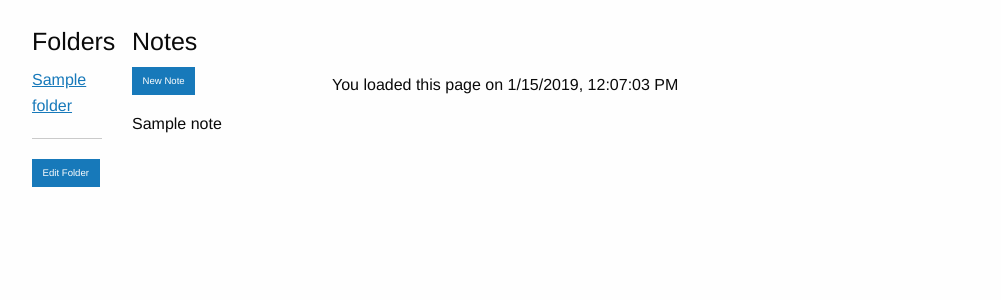
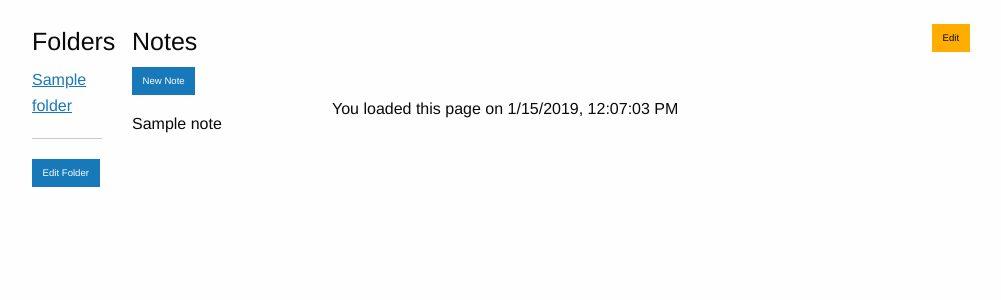
Before and after one commit to asommer70/strangway, a Django app: a page that uses notes/templates/notes/folder_detail.html in a window 1280 px wide. Shown: the part 55-355 px from the top of the page, without its empty margins (23-1024 px from the left). Run offline with Django 3.2, Linux system fonts and the light colour scheme; a user stored in the database is signed in; tables that the repository leaves empty hold one stand-in row (values such as "Sample post"); some libraries are stand-ins or nearby versions.

Commit message:
Working on editing Note.

```diff
--- a/notes/templates/notes/folder_detail.html
+++ b/notes/templates/notes/folder_detail.html
@@ -37,17 +37,26 @@
     <a class="button tiny" href="{% url 'notes:create' %}">New Note</a>
 
     <ul class="notes no-bullet">
-      {% for note in active_folder.note_set.all %}
-        <li class="note-name">{{note.name}}</li>
-      {% endfor %}
+        <li class="note-name" v-for="note in notes" @click="setNote(note)">
+          ${note.name}
+        </li>
     </ul>
   </div>
 
-  <div class="columns large-7">
+  <div class="columns large-6">
     <br><br>
     <div id="note">
+      <div class="note-content">
+        ${note.name}
+        <br/>
+        ${note.content}
+      </div>
       <p>${message}</p>
     </div>
+  </div>
+
+  <div class="columns large-1">
+    <a :href="`/notes/${note.id}/edit`" class="button tiny warning">Edit ${note.name}</a>
   </div>
 </div>
 
@@ -60,8 +69,10 @@
     el: '#app',
     delimiters: ['${', '}'],
     data: {
-      message: 'You loaded this page on ' + new Date().toLocaleString()
+      message: 'You loaded this page on ' + new Date().toLocaleString(),
+      note: {}
     },
+
     computed: {
       notes: function() {
         return [
@@ -76,6 +87,13 @@
           {% endfor %}
         ];
       },
+    },
+
+    methods: {
+      setNote: function(note) {
+        this.note = note;
+        console.log('this.note:', this.note);
+      }
     }
   });
 </script>
--- a/notes/templates/notes/note_form.html
+++ b/notes/templates/notes/note_form.html
@@ -1,12 +1,12 @@
 {% extends 'layout.html' %}
 
-{% block title %}New Note{% endblock %}
+{% block title %}{% if form.instance.pk %}Edit Note{% else %}New Note{% endif %}{% endblock %}
 
 {% block body %}
 
 <div class="row">
   <div class="columns large-5">
-    <h1>New Note</h1>
+    <h1>{% if form.instance.pk %}Edit {{form.instance.name}}{% else %}New Note{% endif %}</h1>
 
     <form class=""  method="post">
       {% csrf_token %}
--- a/notes/urls.py
+++ b/notes/urls.py
@@ -7,7 +7,7 @@
     path('folder/<slug:slug>', views.FolderNotesView.as_view(), name='folder'),
      path('folder/<slug:slug>/delete', views.FolderDeleteView.as_view(), name='delete_folder'),
     path('create', views.NoteCreateView.as_view(), name='create'),
-    # path('<int:pk>/edit', views.PhotoUpdateView.as_view(), name='update'),
+    path('<int:pk>/edit', views.NoteUpdateView.as_view(), name='update'),
     # path('<int:pk>/delete', views.PhotoDeleteView.as_view(), name='delete'),
 
     path('api', views.ListCreateNote.as_view(), name="notes"),
--- a/notes/views.py
+++ b/notes/views.py
@@ -47,6 +47,21 @@
 
         return render(request, self.template_name, {'form': form})
 
+
+
+class NoteUpdateView(LoginRequiredMixin, SuccessMessageMixin, UpdateView):
+    fields = ['name', 'content', 'folder']
+    model = Note
+    success_message = "Note updated."
+
+    def post(self, request, *args, **kwargs):
+        form = self.form_class(request.POST)
+        if form.is_valid():
+            note = form.save()
+            return HttpResponseRedirect('/notes/folder/' + note.folder.slug)
+
+        return render(request, self.template_name, {'form': form})
+
 class FolderNotesView(LoginRequiredMixin, DetailView, FormView):
     model = Folder
     form_class = FolderForm
```
